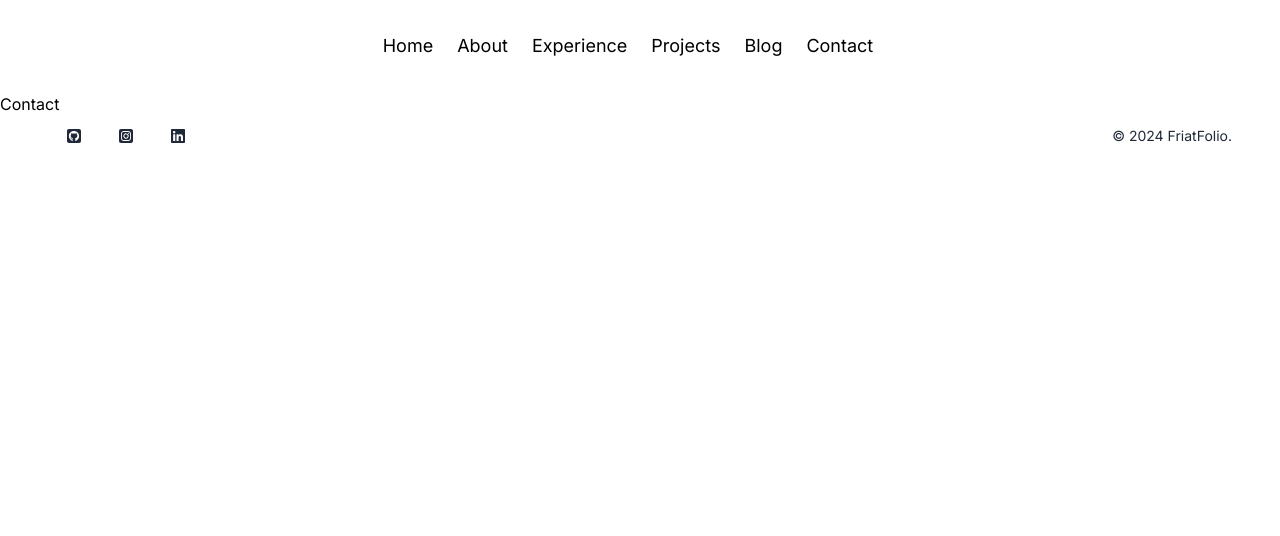
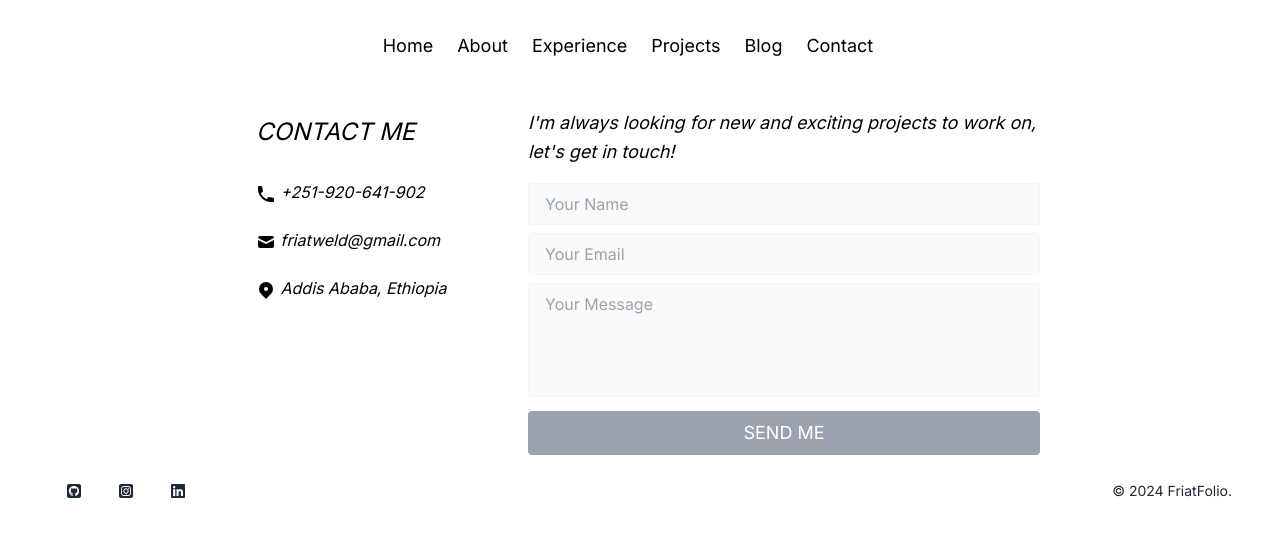
Before and after one commit to friatweldekidan/friatFolio, a Next.js app: page /contact in a window 1280 px wide. Shown: the top 536 px of the page. Built offline with nearby package versions, Linux system fonts and the light colour scheme.

Commit message:
Completed contact page functionality

```diff
--- a/app/contact/page.js
+++ b/app/contact/page.js
@@ -1,7 +1,66 @@
-import React from 'react'
+import React from "react";
+import {
+  PhoneIcon,
+  MailIcon,
+  LocationMarkerIcon,
+} from "@heroicons/react/solid";
 
-export default function Contact ()  {
+export default function Contact() {
   return (
-    <div>Contact</div>
-  )
+    <div className="flex flex-col md:flex-row justify-center md:gap-6 lg:gap-8 pt-4">
+      <div className="md:w-1/4 lg:w-1/5 pt-2 md:pl-4 md:pr-8">
+        <address>
+          <p className="text-2xl mb-8">CONTACT ME</p>
+          <p className="mb-6">
+            <PhoneIcon className="h-5 w-5 inline-block" /> +251-920-641-902
+          </p>
+          <p className="mb-6">
+            <MailIcon className="h-5 w-5 inline-block" /> friatweld@gmail.com
+          </p>
+          <p className="mb-6">
+            <LocationMarkerIcon className="h-5 w-5 inline-block" /> Addis Ababa,
+            Ethiopia
+          </p>
+        </address>
+      </div>
+      <div className="md:w-1/4 lg:w-2/5">
+        <p className="text-lg leading-relaxed mb-4 italic">
+          I'm always looking for new and exciting projects to work on, let's get
+          in touch!
+        </p>
+        <form
+          action="https://formspree.io/f/mrgnrwyj"
+          method="POST"
+          className="mb-4"
+        >
+          <input
+            name="name"
+            type="text"
+            className="w-full bg-gray-50 rounded border border-gray-100 focus:outline-none focus:border-indigo-500 text-base px-4 py-2 mb-2"
+            placeholder="Your Name"
+          />
+          <input
+            name="email"
+            type="email"
+            className="w-full bg-gray-50 rounded border border-gray-100 focus:outline-none focus:border-indigo-500 text-base px-4 py-2 mb-2"
+            placeholder="Your Email"
+          />
+          <textarea
+            name="message"
+            rows="4"
+            className="w-full bg-gray-50 rounded border border-gray-100 focus:outline-none focus:border-gray-500 text-base px-4 py-2 mb-2 resize-none"
+            placeholder="Your Message"
+          ></textarea>
+          <input type="hidden" name="_captcha" value="false" />
+          <button
+            name="send"
+            type="submit"
+            className="w-full text-white bg-gray-400 border-0 py-2 px-6 focus:outline-none hover:bg-gray-500 rounded text-lg"
+          >
+            SEND ME
+          </button>
+        </form>
+      </div>
+    </div>
+  );
 }
--- a/package.json
+++ b/package.json
@@ -13,6 +13,7 @@
     "@fortawesome/free-brands-svg-icons": "^6.5.2",
     "@fortawesome/free-solid-svg-icons": "^6.5.2",
     "@fortawesome/react-fontawesome": "^0.2.0",
+    "@heroicons/react": "^1.0.6",
     "framer-motion": "^11.1.7",
     "next": "14.2.2",
     "react": "^18",
```
Also changed, not shown: 1 other file (tests, documents, lock files or other folders).
